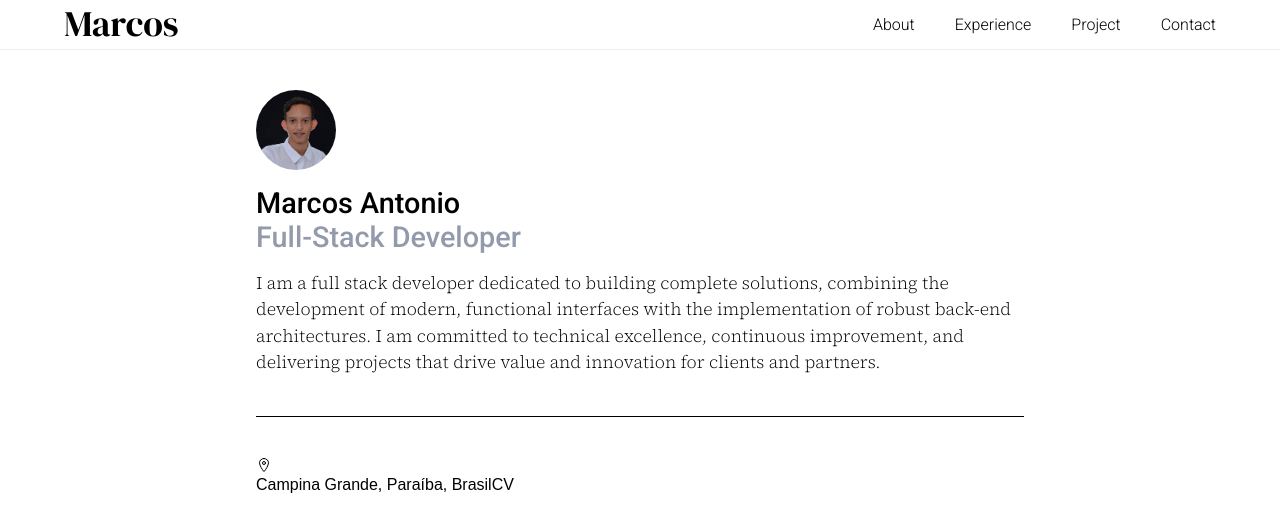
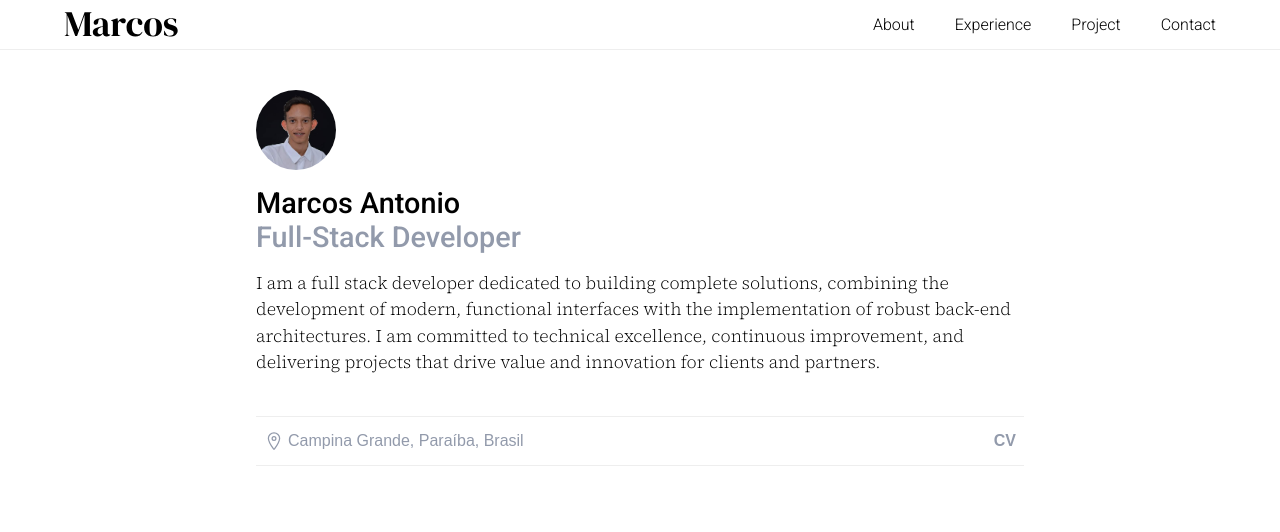
Before and after one commit to MarcosAntonio15243/MarcosAntonio15243.github.io, a Next.js app: page / in a window 1280 px wide. Shown: the top 532 px of the page. Built offline with nearby package versions, Linux system fonts and the light colour scheme.

Commit message:
style: Estilizando localização e link do currículo

```diff
--- a/src/app/page.tsx
+++ b/src/app/page.tsx
@@ -14,12 +14,11 @@ export default function Home() {
               I am a full stack developer dedicated to building complete solutions, combining the development of modern, functional interfaces with the implementation of robust back-end architectures. I am committed to technical excellence, continuous improvement, and delivering projects that drive value and innovation for clients and partners.
             </p>
           </section>
-          <hr />
-          <div>
-            <span>
-              <IoLocationOutline /> Campina Grande, Paraíba, Brasil
-            </span>
-            <a href="https://drive.google.com/file/d/1bdcbdjJdf5UdUBGVc3DPXeUWwqCL0DS-/view?usp=sharing" target="_blank" rel="noopener noreferrer">CV</a>
+          <div className="flex flex-row justify-between items-center text-[var(--color-dark-gray)] border-y-[1px] py-3 px-2 border-[var(--color-light-gray)]">
+            <div className="flex flex-row items-center gap-1">
+              <IoLocationOutline className="text-xl" /> Campina Grande, Paraíba, Brasil
+            </div>
+            <a href="https://drive.google.com/file/d/1bdcbdjJdf5UdUBGVc3DPXeUWwqCL0DS-/view?usp=sharing" target="_blank" rel="noopener noreferrer" className="font-semibold hover:underline">CV</a>
           </div>
         </div>
       </main>
```
